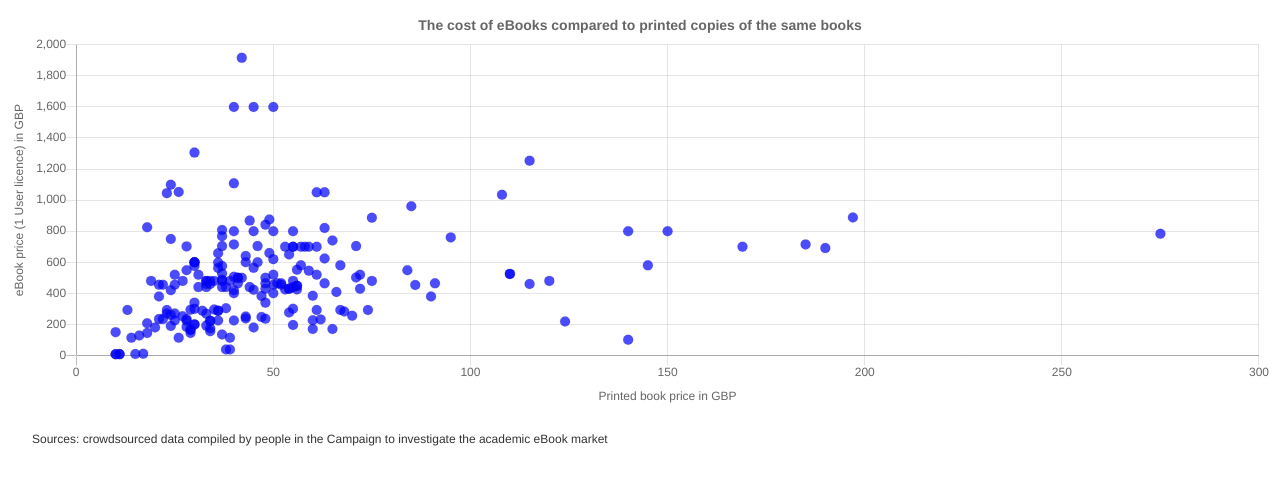
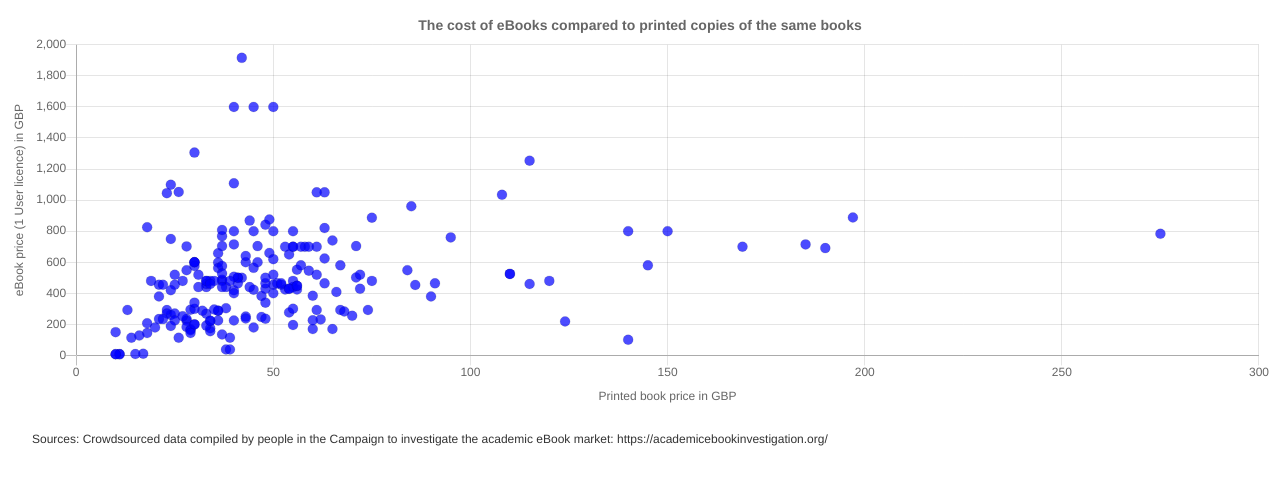
Before and after one commit to johnmeasey/eBooks-prices, a plain HTML site: page index.html in a window 1280 px wide. Drawn offline with nearby package versions, Linux system fonts and the light colour scheme.

Commit message:
Update index.html

```diff
--- a/index.html
+++ b/index.html
@@ -21,7 +21,7 @@
     <canvas id="container" style="width:100%; height:400px;"></canvas>
 
     <p style="font-family: Helvetica; color: #333; padding: 1em 2em; font-size: 12px">
-      Sources: crowdsourced data compiled by people in the Campaign to investigate the academic eBook market
+      Sources: Crowdsourced data compiled by people in the Campaign to investigate the academic eBook market: https://academicebookinvestigation.org/
       <br>
     </p>
 
```
